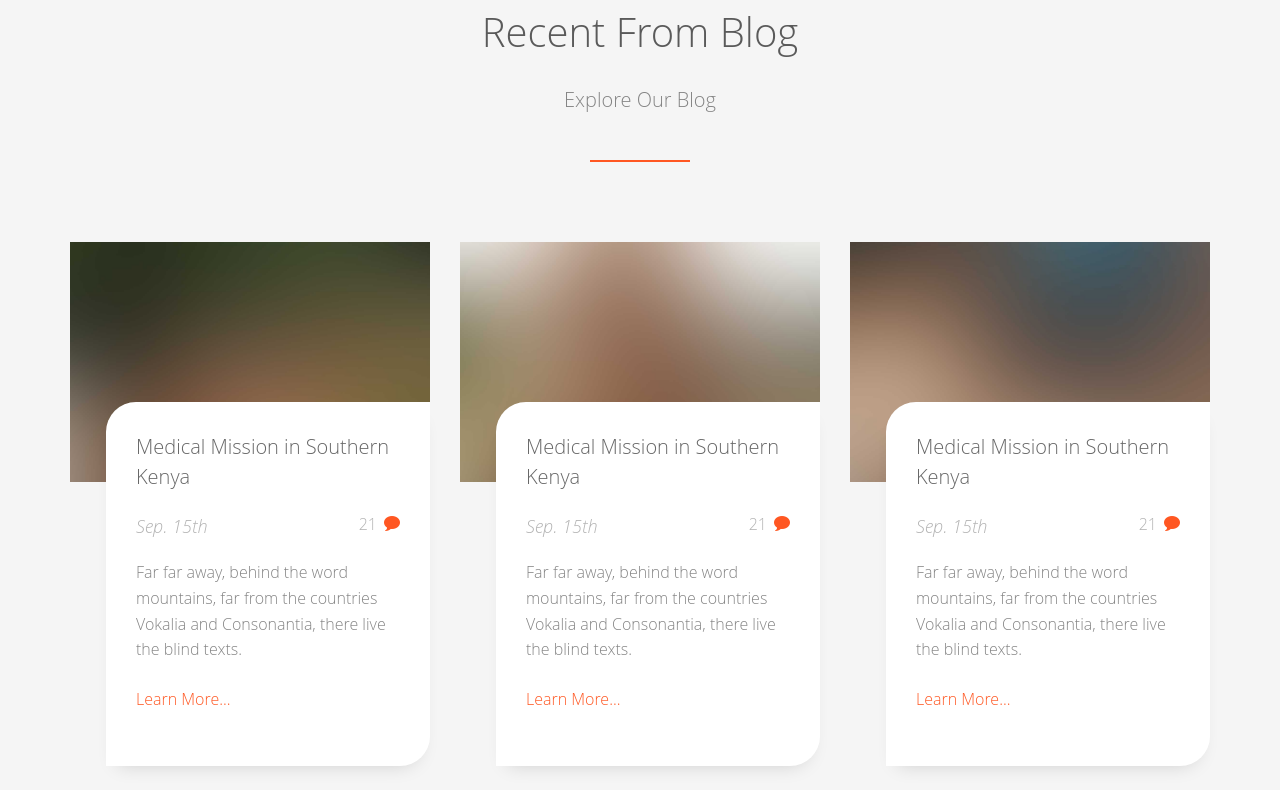
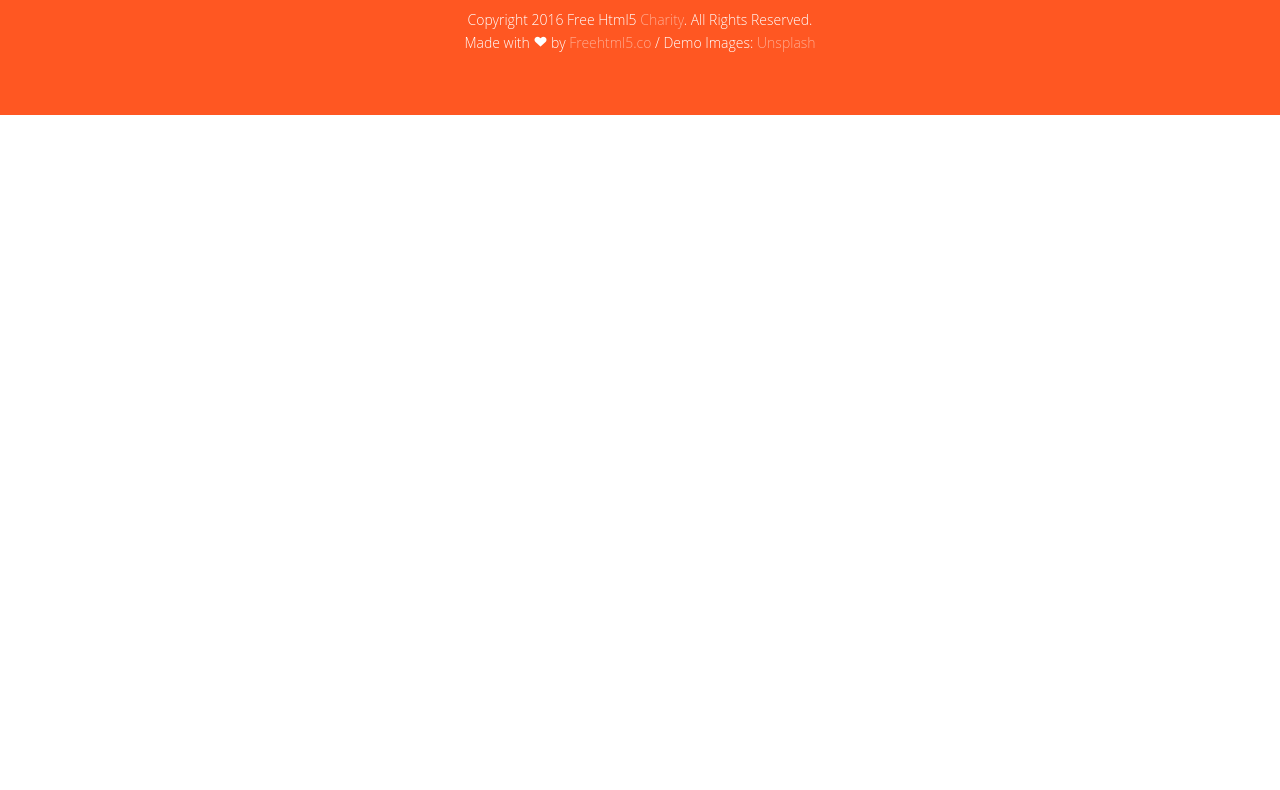
Before and after one commit to Byron94odhiambo/halo, a plain HTML site: page index.html in a window 1280 px wide. Shown: the part 5608-6398 px from the top of the page. After the commit the page ends 5723 px from the top, so only its background shows below. Drawn offline with Linux system fonts and the light colour scheme; files whose address does not match are found by name.

Commit message:
changes on inde page

```diff
--- a/index.html
+++ b/index.html
@@ -416,7 +416,7 @@
 		<!-- END What we do -->
 
 
-		<div id="fh5co-blog-section" class="fh5co-section-gray">
+		<!--<div id="fh5co-blog-section" class="fh5co-section-gray">
 			<div class="container">
 				<div class="row">
 					<div class="col-md-8 col-md-offset-2 text-center heading-section animate-box">
```
